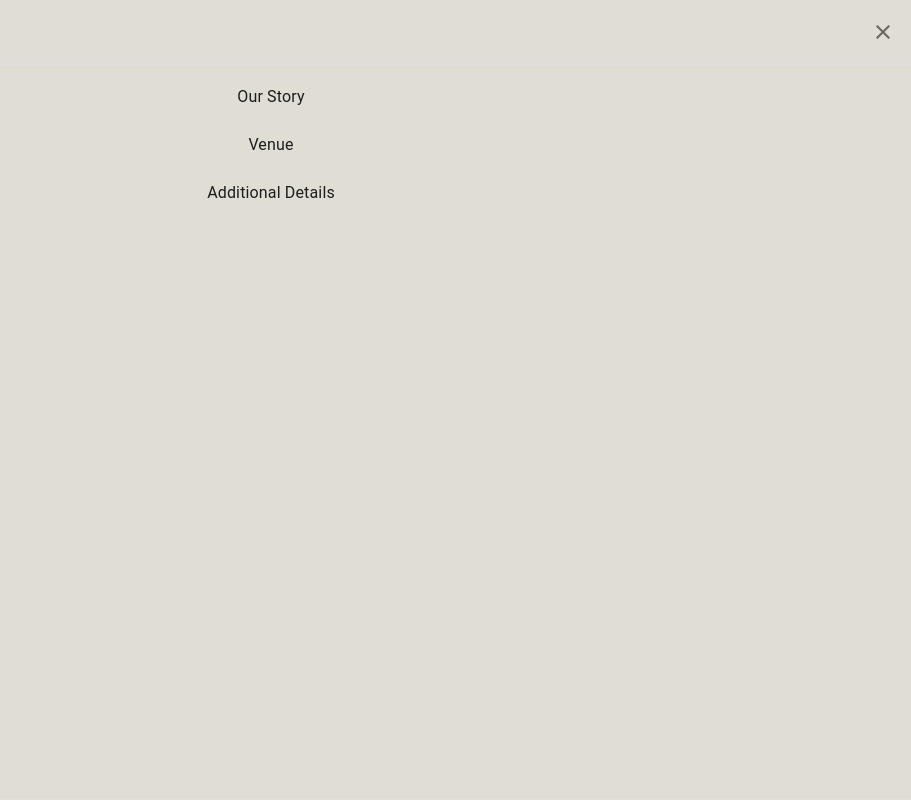
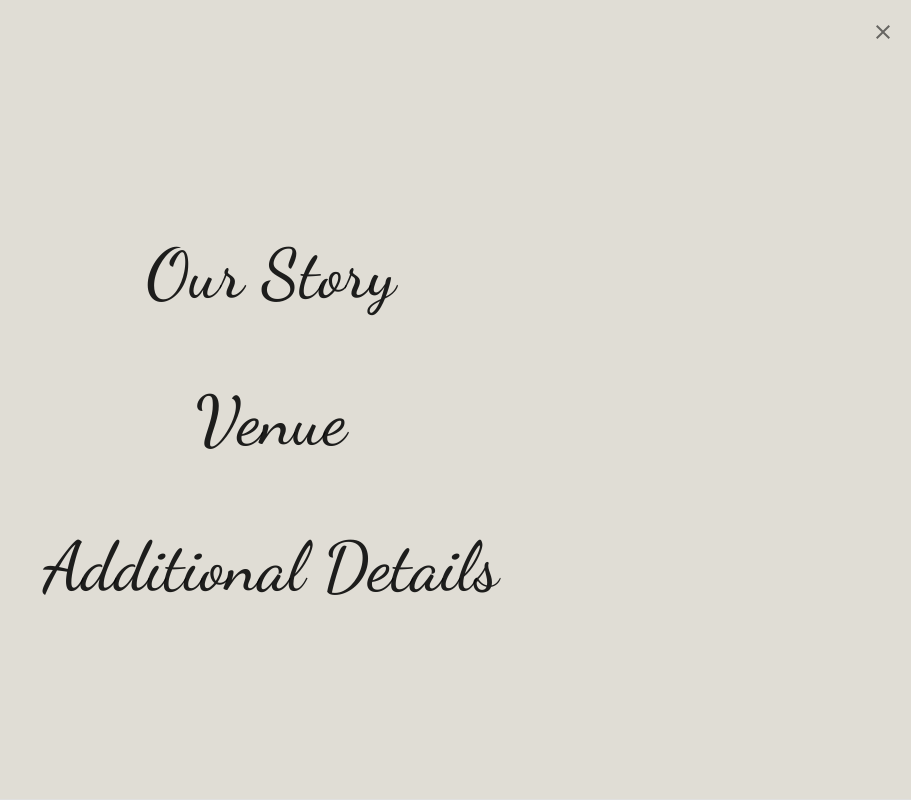
Before and after one commit to dwilliams27/wedding-ui, a React (Create React App) app: page / in a window 1280 px wide. Both pictures are taken after a click on the button 1238 px from the left and 40 px from the top of the page. Shown: the top 800 px of the page, without its empty margins (369-1280 px from the left). Built offline with nearby package versions, Linux system fonts and the light colour scheme.

Commit message:
clean up new nav menu

```diff
--- a/public/index.html
+++ b/public/index.html
@@ -24,6 +24,10 @@
       Learn how to configure a non-root public URL by running `npm run build`.
     -->
     <title>David & Amanda</title>
+
+    <link rel="preconnect" href="https://fonts.googleapis.com">
+    <link rel="preconnect" href="https://fonts.gstatic.com" crossorigin>
+    <link href="https://fonts.googleapis.com/css2?family=Dancing+Script:wght@500&display=swap" rel="stylesheet">
   </head>
   <body>
     <noscript>You need to enable JavaScript to run this app.</noscript>
--- a/src/App.tsx
+++ b/src/App.tsx
@@ -1,16 +1,11 @@
 import './App.css';
-import FloatingHeader from './components/FloatingHeader';
+import TopBar from './components/TopBar';
 import ContentContainer from './components/ContentContainer';
-import React from 'react';
 
 function App() {
   return (
     <div className="App">
-      <FloatingHeader>
-        <div>
-          Hello1
-        </div>
-      </FloatingHeader>
+      <TopBar />
       <ContentContainer>
         <p>
           Hello
--- a/src/components/ContentContainer.tsx
+++ b/src/components/ContentContainer.tsx
@@ -92,7 +92,6 @@ export default function ContentContainer(props: Props) {
           // 1.044
           component="div"
           sx={{
-            width: '1200px',
             height: '50px',
             position: 'absolute',
             left: 0,
@@ -228,7 +227,6 @@ export default function ContentContainer(props: Props) {
             // 1.044
             component="div"
             sx={{
-              width: '1200px',
               height: '30px',
               position: 'absolute',
               left: 0,
--- a/src/components/FloatingHeader.tsx
+++ b/src/components/TopBar.tsx
@@ -1,14 +1,10 @@
 import * as React from 'react';
 import Toolbar from '@mui/material/Toolbar';
-import Typography from '@mui/material/Typography';
 import CssBaseline from '@mui/material/CssBaseline';
-import { Box, Divider, Drawer, IconButton, List, ListItem, ListItemButton, ListItemIcon, ListItemText, Slide, ThemeProvider, createTheme, responsiveFontSizes, styled, useScrollTrigger, useTheme } from '@mui/material';
-import TheSeasons from '../fonts/theseasons-reg.ttf';
+import { Drawer, IconButton, List, ListItem, ListItemButton, ListItemText, Slide, ThemeProvider, createTheme, styled, useScrollTrigger } from '@mui/material';
 import MenuIcon from '@mui/icons-material/Menu';
 import MuiAppBar, { AppBarProps as MuiAppBarProps } from '@mui/material/AppBar';
 import ClearIcon from '@mui/icons-material/Clear';
-import InboxIcon from '@mui/icons-material/MoveToInbox';
-import MailIcon from '@mui/icons-material/Mail';
 
 const drawerWidth = 240;
 
@@ -60,8 +56,17 @@ const DrawerHeader = styled('div')(({ theme }) => ({
 }));
 
 
-export default function FloatingHeader(props: Props) {
-  const theme = useTheme();
+export default function TopBar() {
+  const theme = createTheme({
+    typography: {
+      fontFamily: [
+        'Dancing Script',
+        'cursive',
+      ].join(','),
+      fontSize: 60
+    },
+  });
+
   const [open, setOpen] = React.useState(false);
 
   const handleDrawerOpen = () => {
@@ -76,7 +81,7 @@ export default function FloatingHeader(props: Props) {
     <React.Fragment>
       <div style={{marginTop: '-112px'}}>
         <CssBaseline />
-        <HideOnScroll {...props}>
+        <HideOnScroll>
           <AppBar style={{ background: 'rgba(100, 100, 100, 0.3)' }}>
             <Toolbar disableGutters>
               <IconButton
@@ -93,7 +98,7 @@ export default function FloatingHeader(props: Props) {
                 sx={{ mr: 2, marginLeft: 'auto', ...(open && { display: 'none' }) }}
                 onClick={handleDrawerOpen}
               >
-                <MenuIcon  fontSize="inherit"/>
+                <MenuIcon fontSize="inherit"/>
               </IconButton>
             </Toolbar>
           </AppBar>
@@ -113,12 +118,20 @@ export default function FloatingHeader(props: Props) {
               <ClearIcon />
             </IconButton>
           </DrawerHeader>
-          <Divider />
-          <List sx={{ height: '100vh', backgroundColor: '#e0ddd5' }}>
+          <List sx={{
+            height: '100vh',
+            backgroundColor: '#e0ddd5',
+            display: 'flex',
+            justifyContent: 'center',
+            flexDirection: 'column',
+            marginTop: '-1px'
+          }}>
             {['Our Story', 'Venue', 'Additional Details'].map((text, index) => (
-              <ListItem key={text} disablePadding>
+              <ListItem key={text} sx={{ marginBottom: '20px' }} disablePadding>
                 <ListItemButton>
-                  <ListItemText primary={text} sx={{ textAlign: 'center', fontSize: '4rem' }}/>
+                <ThemeProvider theme={theme}>
+                  <ListItemText primary={text} sx={{ textAlign: 'center' }}/>
+                </ThemeProvider>
                 </ListItemButton>
               </ListItem>
             ))}
```
Also changed, not shown: src/App.css (line endings or trailing spaces).
